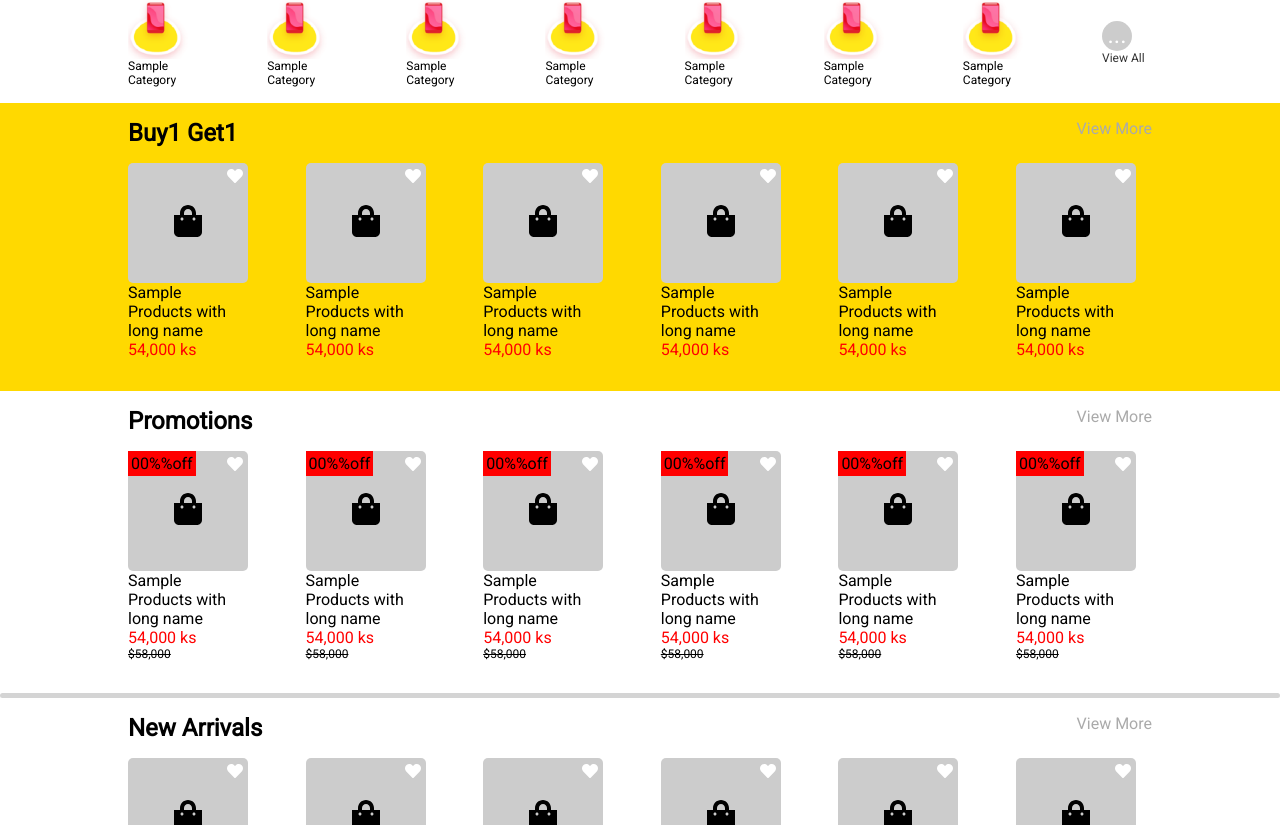
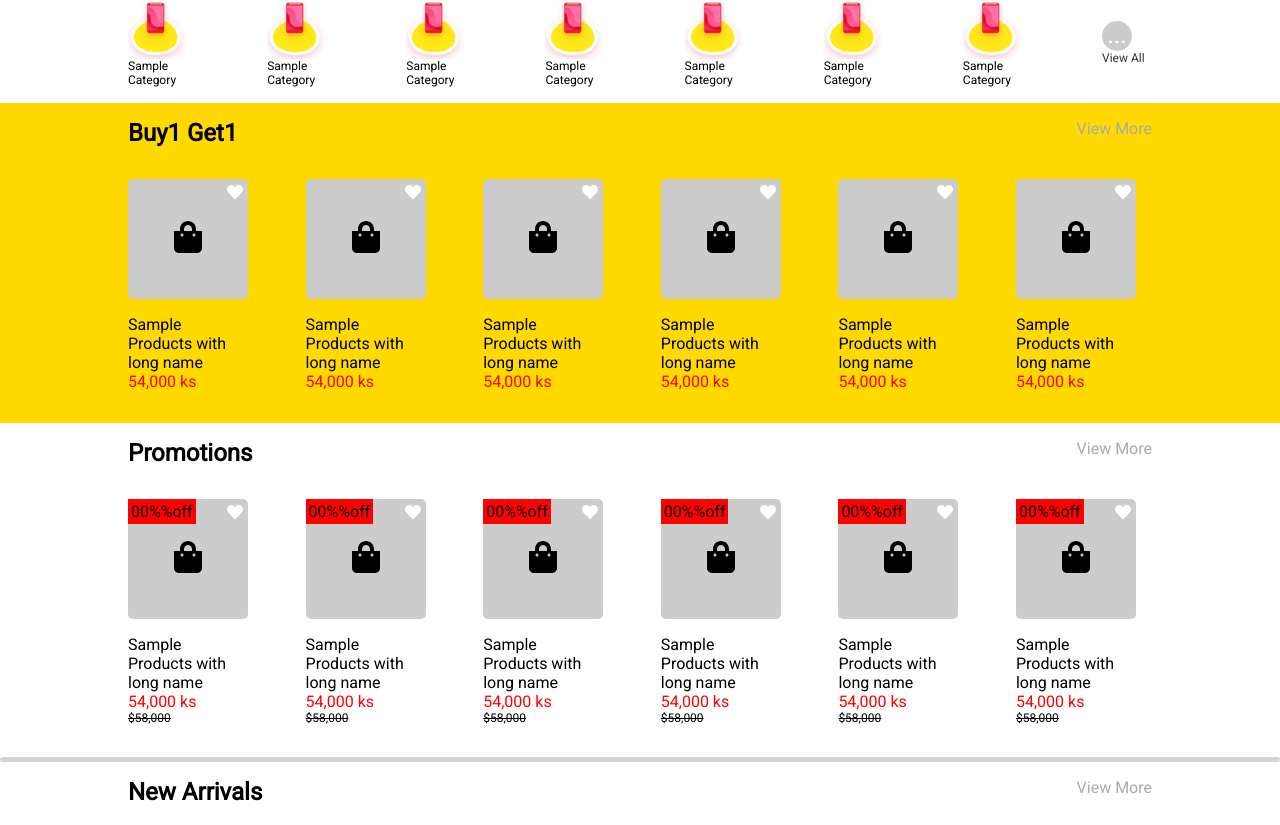
Before and after one commit to atom017/Frontend-Task, a React (Create React App) app: page / in a window 1280 px wide. Shown: the part 855-1680 px from the top of the page. Built offline with nearby package versions, Linux system fonts and the light colour scheme.

Commit message:
product margin change

```diff
--- a/src/components/Products/ProductComponent.css
+++ b/src/components/Products/ProductComponent.css
@@ -7,8 +7,7 @@
     display: flex;
     justify-content: center;
     align-items: center;
-
-    margin-right:1rem;
+    margin:1rem 1rem 1rem 0;
 }
 
 .heart{
```
